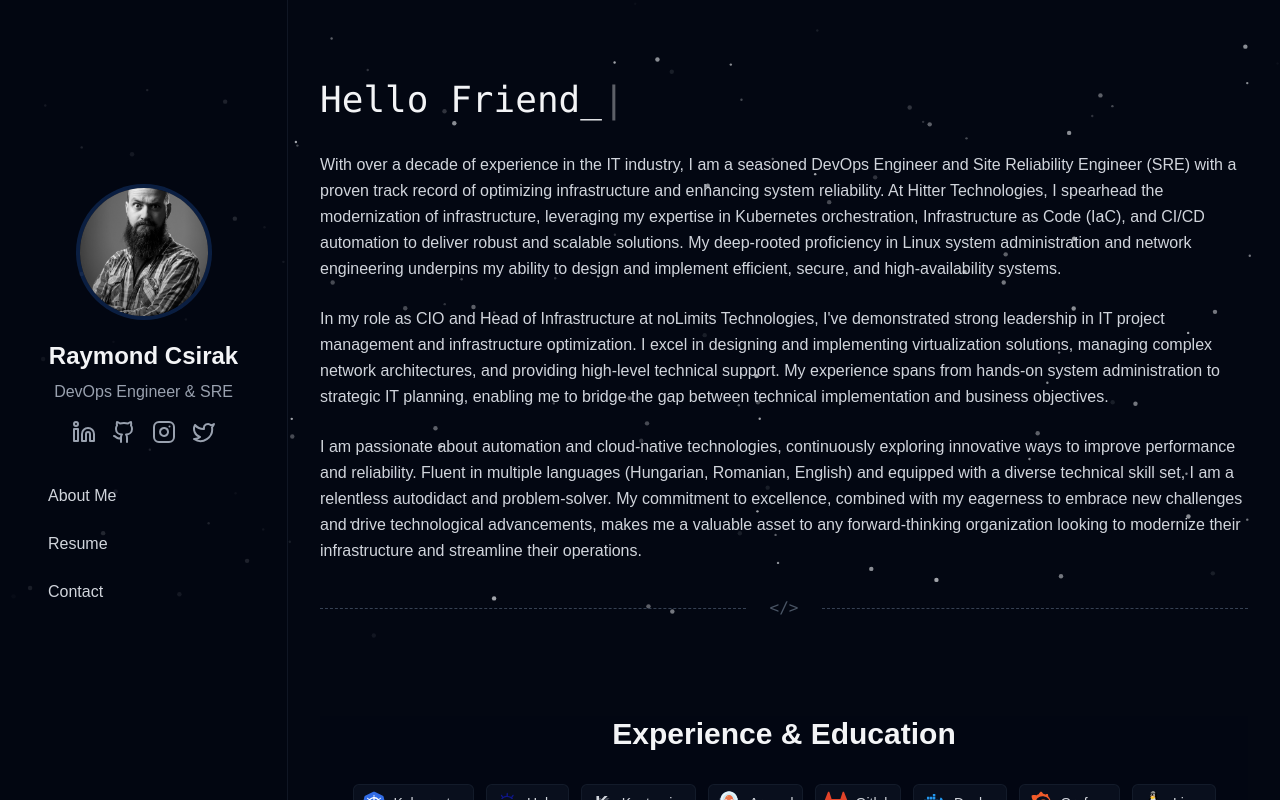
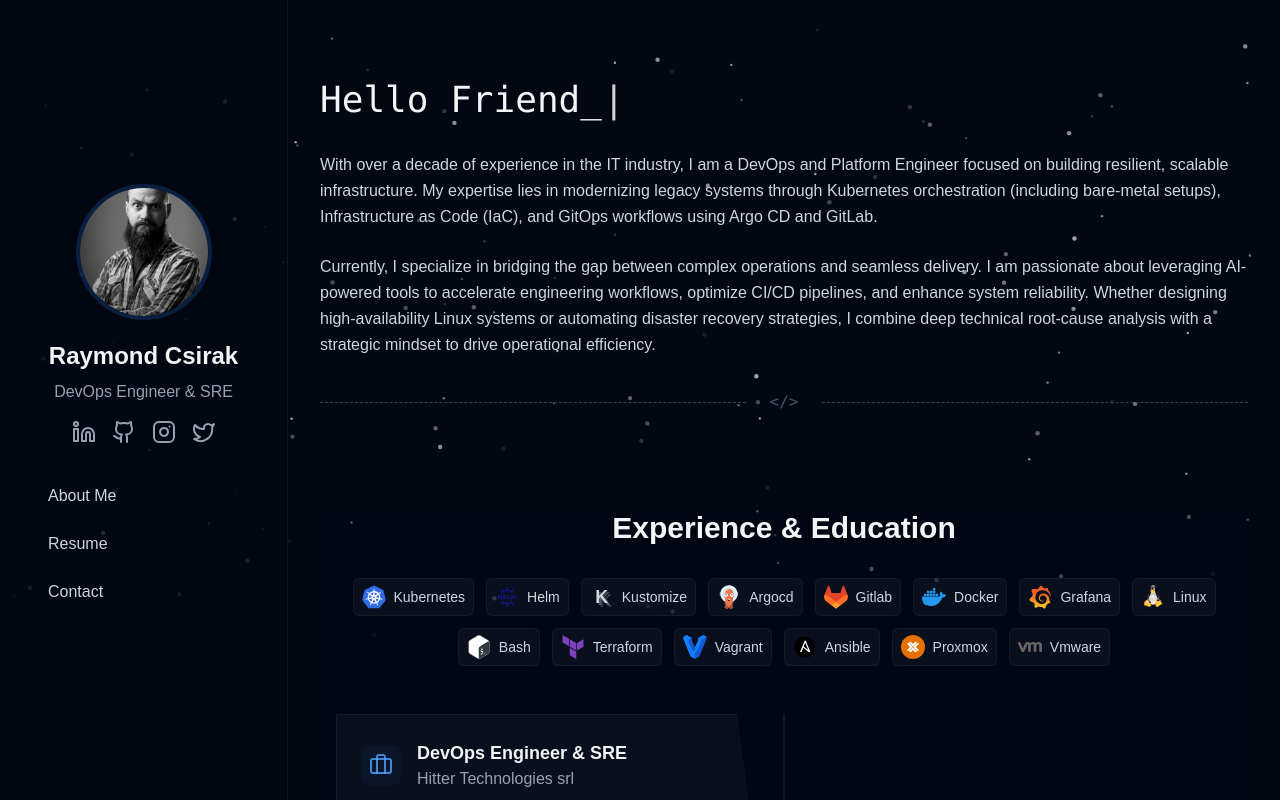
Before and after one commit to raymondcsirak/personal-site, a Next.js app: page / in a window 1280 px wide. Shown: the top 800 px of the page. Built offline with nearby package versions, Linux system fonts and the light colour scheme.

Commit message:
Condense and update hero section personal description.

```diff
--- a/src/app/components/AnimatedHero.tsx
+++ b/src/app/components/AnimatedHero.tsx
@@ -63,15 +63,11 @@ export default function AnimatedHero() {
             className="text-gray-300 leading-relaxed text-left space-y-6"
           >
             <p>
-              With over a decade of experience in the IT industry, I am a seasoned DevOps Engineer and Site Reliability Engineer (SRE) with a proven track record of optimizing infrastructure and enhancing system reliability. At Hitter Technologies, I spearhead the modernization of infrastructure, leveraging my expertise in Kubernetes orchestration, Infrastructure as Code (IaC), and CI/CD automation to deliver robust and scalable solutions. My deep-rooted proficiency in Linux system administration and network engineering underpins my ability to design and implement efficient, secure, and high-availability systems.
+              With over a decade of experience in the IT industry, I am a DevOps and Platform Engineer focused on building resilient, scalable infrastructure. My expertise lies in modernizing legacy systems through Kubernetes orchestration (including bare-metal setups), Infrastructure as Code (IaC), and GitOps workflows using Argo CD and GitLab.
             </p>
 
             <p>
-              In my role as CIO and Head of Infrastructure at noLimits Technologies, I've demonstrated strong leadership in IT project management and infrastructure optimization. I excel in designing and implementing virtualization solutions, managing complex network architectures, and providing high-level technical support. My experience spans from hands-on system administration to strategic IT planning, enabling me to bridge the gap between technical implementation and business objectives.
-            </p>
-
-            <p>
-              I am passionate about automation and cloud-native technologies, continuously exploring innovative ways to improve performance and reliability. Fluent in multiple languages (Hungarian, Romanian, English) and equipped with a diverse technical skill set, I am a relentless autodidact and problem-solver. My commitment to excellence, combined with my eagerness to embrace new challenges and drive technological advancements, makes me a valuable asset to any forward-thinking organization looking to modernize their infrastructure and streamline their operations.
+              Currently, I specialize in bridging the gap between complex operations and seamless delivery. I am passionate about leveraging AI-powered tools to accelerate engineering workflows, optimize CI/CD pipelines, and enhance system reliability. Whether designing high-availability Linux systems or automating disaster recovery strategies, I combine deep technical root-cause analysis with a strategic mindset to drive operational efficiency.
             </p>
           </motion.div>
         </div>
```
